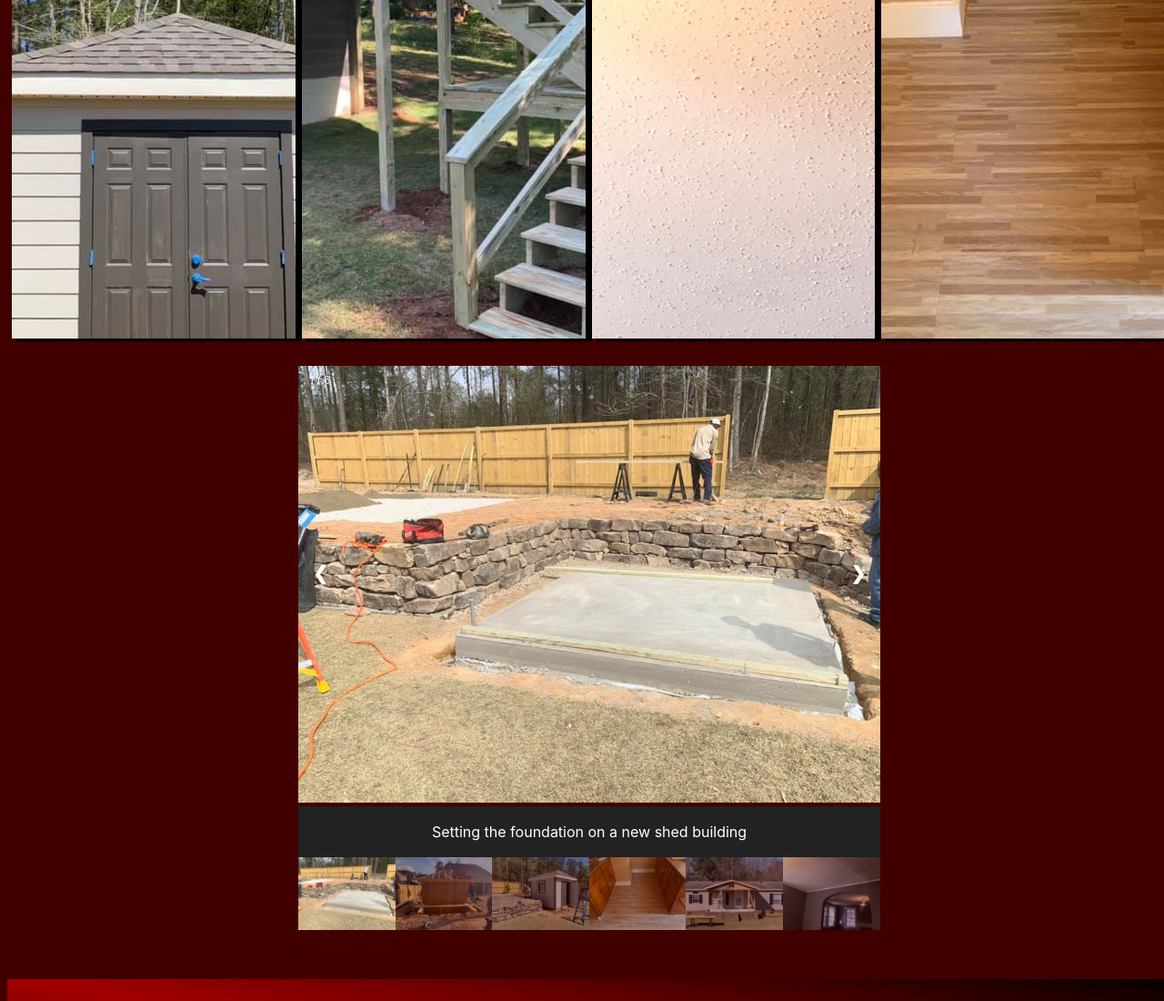
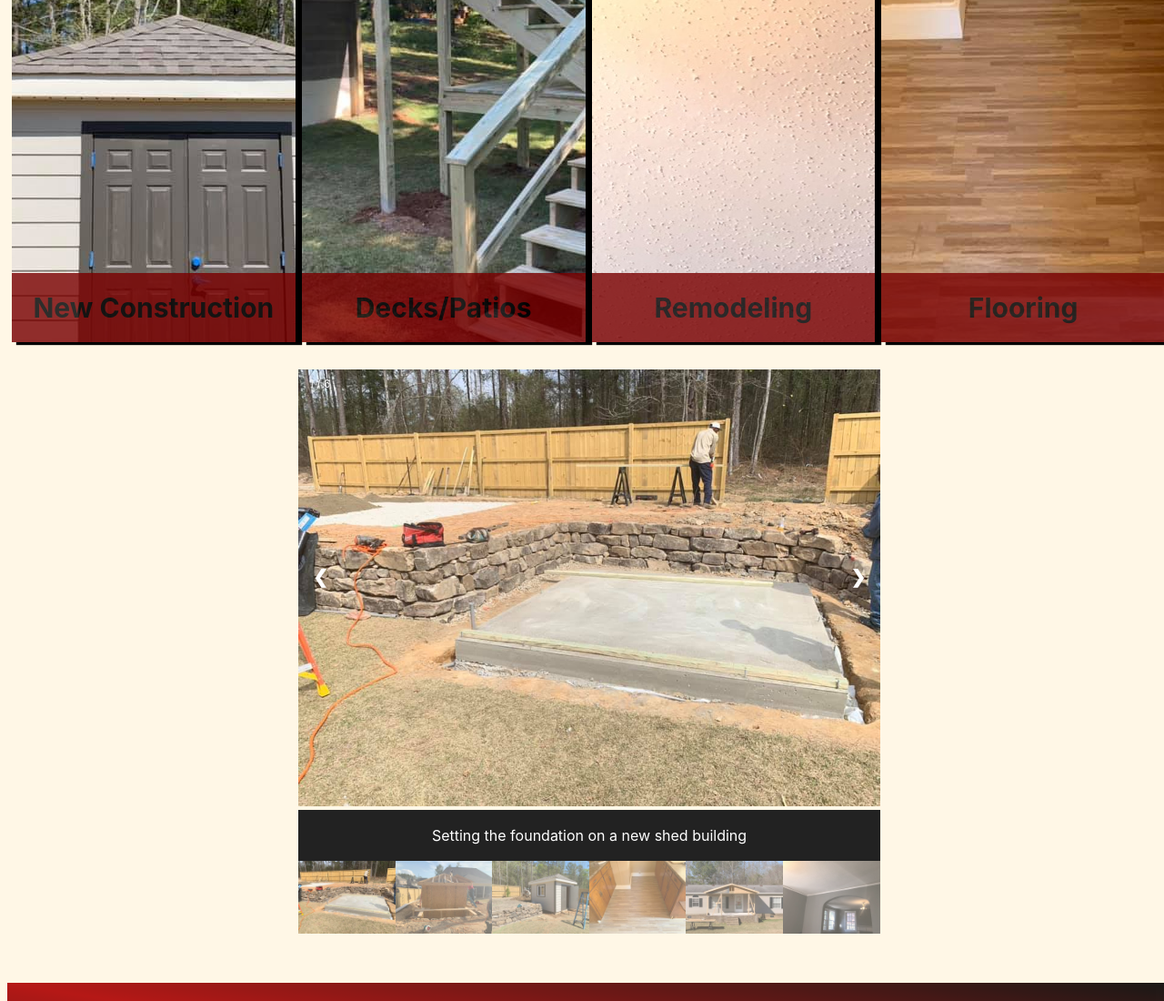
Before and after one commit to wmcboler/Start2FinishConstruction, a plain HTML site: page index.html in a window 1280 px wide. Shown: the part 1201-2301 px from the top of the page at 91% size. Drawn offline with Linux system fonts and the light colour scheme.

Commit message:
changed color of background and nav bar.

```diff
--- a/Start2finish.css
+++ b/Start2finish.css
@@ -1,6 +1,6 @@
 /* universal */
 body{
-  background-color:#400000;
+  background-color:hsl(40,100%,95%);
   color:#ff0000;
   width:100%;
   font-family:-apple-system, BlinkMacSystemFont, 'Segoe UI', Roboto, Oxygen, Ubuntu, Cantarell, 'Open Sans', 'Helvetica Neue', sans-serif;
@@ -13,7 +13,7 @@ body img{
 
 nav{
   color:white;
-  background:linear-gradient(to top right, black,hsl(0, 100%, 34%), black);
+  background:linear-gradient(to top,hsl(40,100%,95%),hsl(0, 100%, 34%),hsl(40,100%,95%));
   display:flex;
   justify-content:center;
   height:75px;
@@ -73,9 +73,10 @@ main{
 
 }
 .owner img{
-  height:450px;
+  height:auto;
   width:475px;
   max-width:100%;
+  max-height:auto;
 }
 .owner{
   grid-area: photo;
@@ -140,7 +141,8 @@ padding-left:20px;
 #services-section{
   position:relative;
   top:25px;
-  height:500px;
+  height:31.5rem;
+  width:auto;
   max-width:100%;
   grid-column-gap:5px;
 margin:5px;
@@ -155,9 +157,11 @@ box-shadow: 5px 3px 1px black;
 .service-grid span{
   padding:20px;
 font-size:30px;
-background-color:black;
+font-weight:700;
+background-color:hsl(0, 100%, 24%);
+color:black;
 opacity:0.8;
-display:none;
+
 }
 .service-grid:hover span{
   display:block;
```
